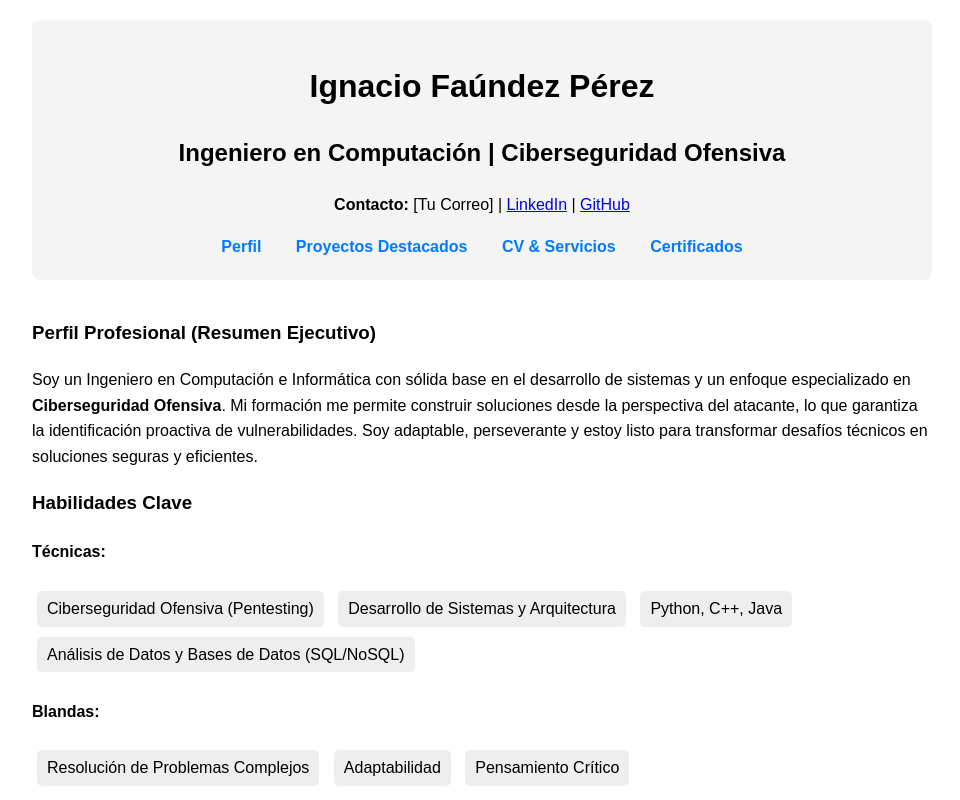
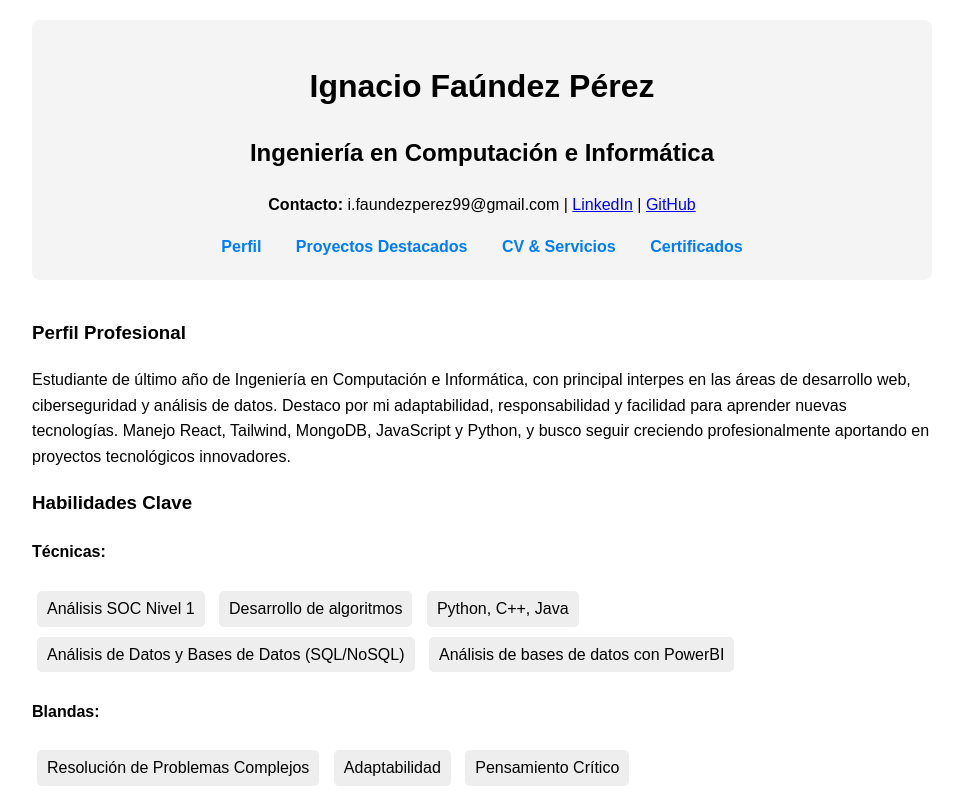
Before and after one commit to ifaundezperez/ifaundezperez.github.io, a plain HTML site: page index.html in a window 1280 px wide. Shown: the top 800 px of the page, without its empty margins (158-1118 px from the left). Drawn offline with Linux system fonts and the light colour scheme.

Commit message:
Update index.html
cambios en el perfil, habilidades y otros

```diff
--- a/index.html
+++ b/index.html
@@ -17,8 +17,8 @@
 <body>
     <header>
         <h1>Ignacio Faúndez Pérez</h1>
-        <h2>Ingeniero en Computación | Ciberseguridad Ofensiva</h2>
-        <p><strong>Contacto:</strong> [Tu Correo] | <a href="https://www.linkedin.com/">LinkedIn</a> | <a href="https://github.com/">GitHub</a></p>
+        <h2>Ingeniería en Computación e Informática</h2>
+        <p><strong>Contacto:</strong> i.faundezperez99@gmail.com | <a href="www.linkedin.com/in/ignacio-faúndez-pérez-09130b15b">LinkedIn</a> | <a href="https://ifaundezperez.github.io/">GitHub</a></p>
 
         <nav>
             <a href="#perfil">Perfil</a>
@@ -29,16 +29,17 @@
     </header>
 
     <section id="perfil">
-        <h3>Perfil Profesional (Resumen Ejecutivo)</h3>
-        <p>Soy un Ingeniero en Computación e Informática con sólida base en el desarrollo de sistemas y un enfoque especializado en <strong>Ciberseguridad Ofensiva</strong>. Mi formación me permite construir soluciones desde la perspectiva del atacante, lo que garantiza la identificación proactiva de vulnerabilidades. Soy adaptable, perseverante y estoy listo para transformar desafíos técnicos en soluciones seguras y eficientes.</p>
+        <h3>Perfil Profesional</h3>
+        <p>Estudiante de último año de Ingeniería en Computación e Informática, con principal interpes en las áreas de desarrollo web, ciberseguridad y análisis de datos. Destaco por mi adaptabilidad, responsabilidad y facilidad para aprender nuevas tecnologías. Manejo React, Tailwind, MongoDB, JavaScript y Python, y busco seguir creciendo profesionalmente aportando en proyectos tecnológicos innovadores.</p>
 
         <h3>Habilidades Clave</h3>
         <h4>Técnicas:</h4>
         <ul class="habilidades">
-            <li>Ciberseguridad Ofensiva (Pentesting)</li>
-            <li>Desarrollo de Sistemas y Arquitectura</li>
+            <li>Análisis SOC Nivel 1</li>
+            <li>Desarrollo de algoritmos</li>
             <li>Python, C++, Java</li>
             <li>Análisis de Datos y Bases de Datos (SQL/NoSQL)</li>
+            <li>Análisis de bases de datos con PowerBI</li>
         </ul>
 
         <h4>Blandas:</h4>
```
